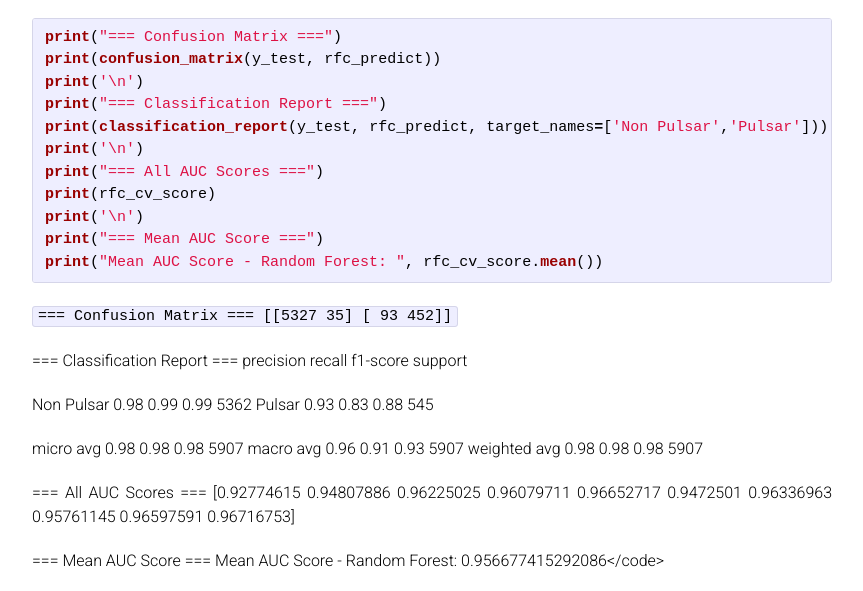
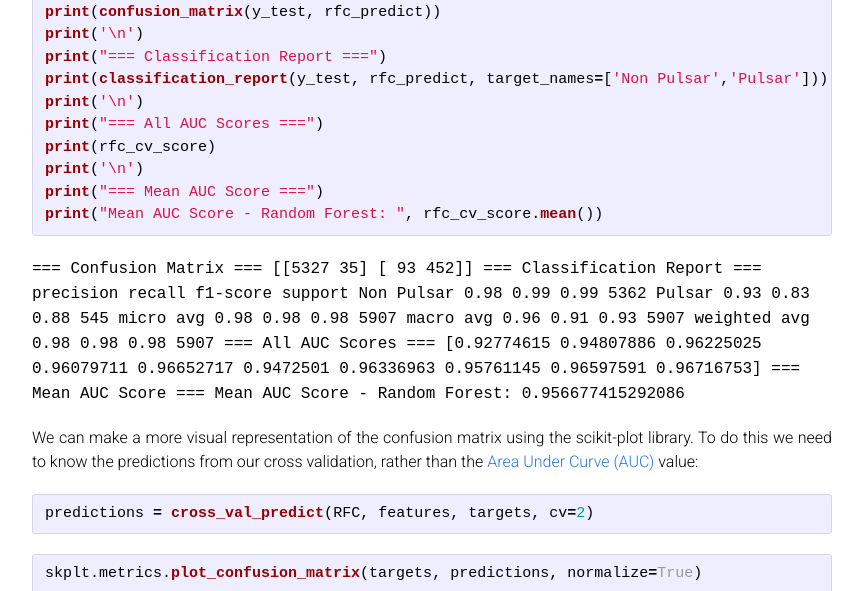
Before and after one commit to as595/csc-2019, a Jekyll site: the page built from classification.md, in a window 1280 px wide and 900 px high, scrolled down 5719 px, cut to the strip 0-591 px from the top of the window. Shown: the whole strip, without its empty margins (208-1071 px from the left). Built offline with Jekyll 4.4.1, drawn with Linux system fonts in a browser that asks for light colours; our own code applies the rules of GitHub Pages for plain Markdown files.

Commit message:
Update classification.md

````diff
--- a/classification.md
+++ b/classification.md
@@ -110,8 +110,6 @@ print(feature_names)
 ['mean_int_pf' 'std_pf' 'ex_kurt_pf' 'skew_pf' 'mean_dm' 'std_dm'
 'kurt_dm' 'skew_dm']</p>
 
-<font face="courier new">This is some text!</font>
-
 and we can check just how much data we're dealing with:
 
 ```python
@@ -156,13 +154,13 @@ RFC = RandomForestClassifier(n_jobs=2,n_estimators=10)
 RFC.fit(X_train,y_train)
 ```
 
-<code>RandomForestClassifier(bootstrap=True, class_weight=None, criterion='gini',
+<font face="courier new">RandomForestClassifier(bootstrap=True, class_weight=None, criterion='gini',
 max_depth=None, max_features='auto', max_leaf_nodes=None,
 min_impurity_decrease=0.0, min_impurity_split=None,
 min_samples_leaf=1, min_samples_split=2,
 min_weight_fraction_leaf=0.0, n_estimators=10, n_jobs=2,
 oob_score=False, random_state=None, verbose=0,
-warm_start=False)</code>
+warm_start=False)</font>
 
 We can then used the trained classifier to predict the label for the test data that we split out earlier:
 
@@ -196,7 +194,8 @@ print("=== Mean AUC Score ===")
 print("Mean AUC Score - Random Forest: ", rfc_cv_score.mean())
 ```
 
-<code>=== Confusion Matrix ===
+<font face="courier new">
+=== Confusion Matrix ===
 [[5327   35]
 [  93  452]]
 
@@ -215,7 +214,7 @@ weighted avg 0.98 0.98 0.98 5907
 0.96336963 0.95761145 0.96597591 0.96716753]
 
 === Mean AUC Score ===
-Mean AUC Score - Random Forest: 0.956677415292086</code>
+Mean AUC Score - Random Forest: 0.956677415292086</font>
 
 We can make a more visual representation of the confusion matrix using the scikit-plot library. To do this we need to know the predictions from our cross validation, rather than the <a href="https://developers.google.com/machine-learning/crash-course/classification/roc-and-auc" target="_blank" rel="noopener noreferrer">Area Under Curve (AUC)</a> value:
 
````
